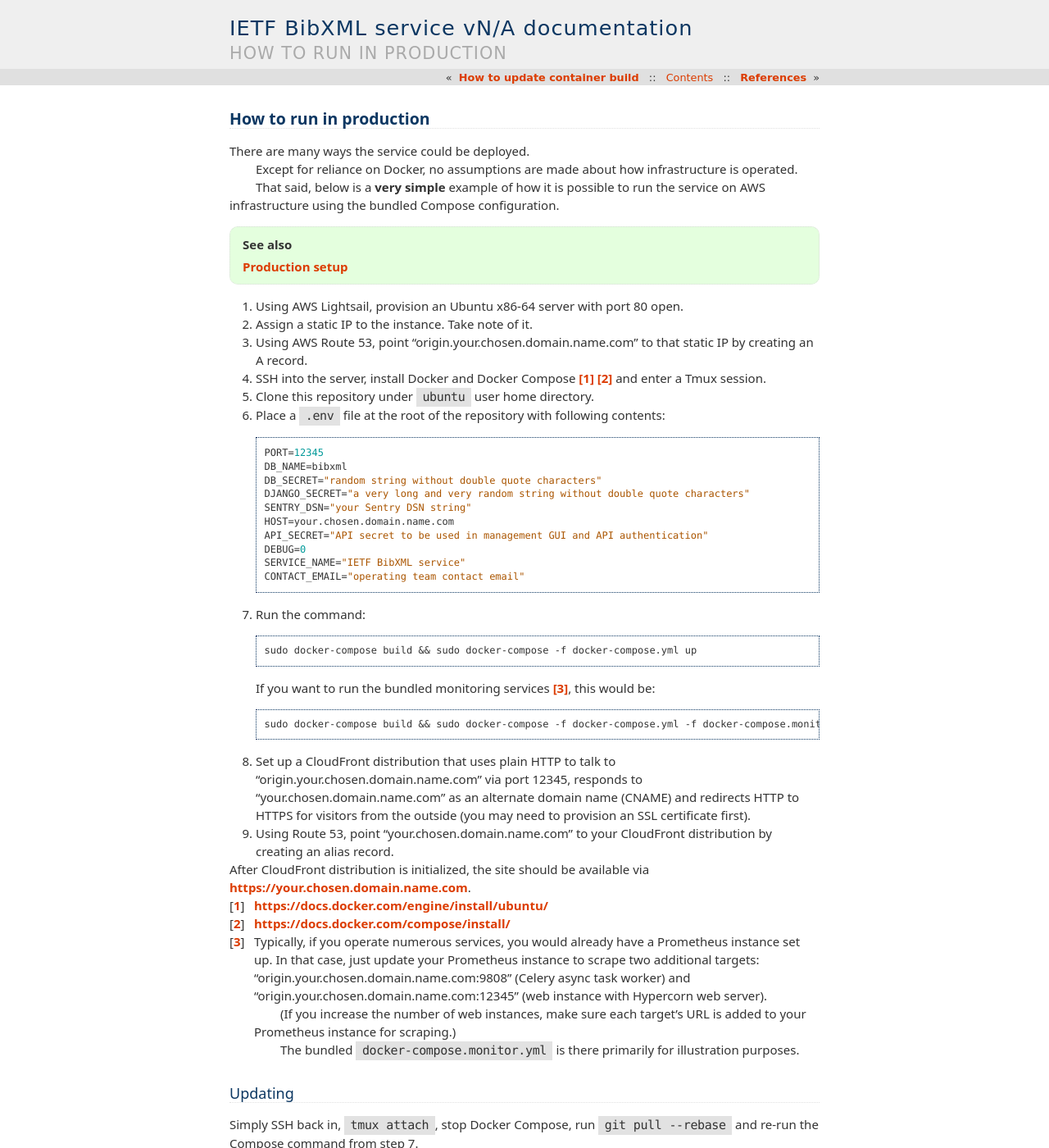
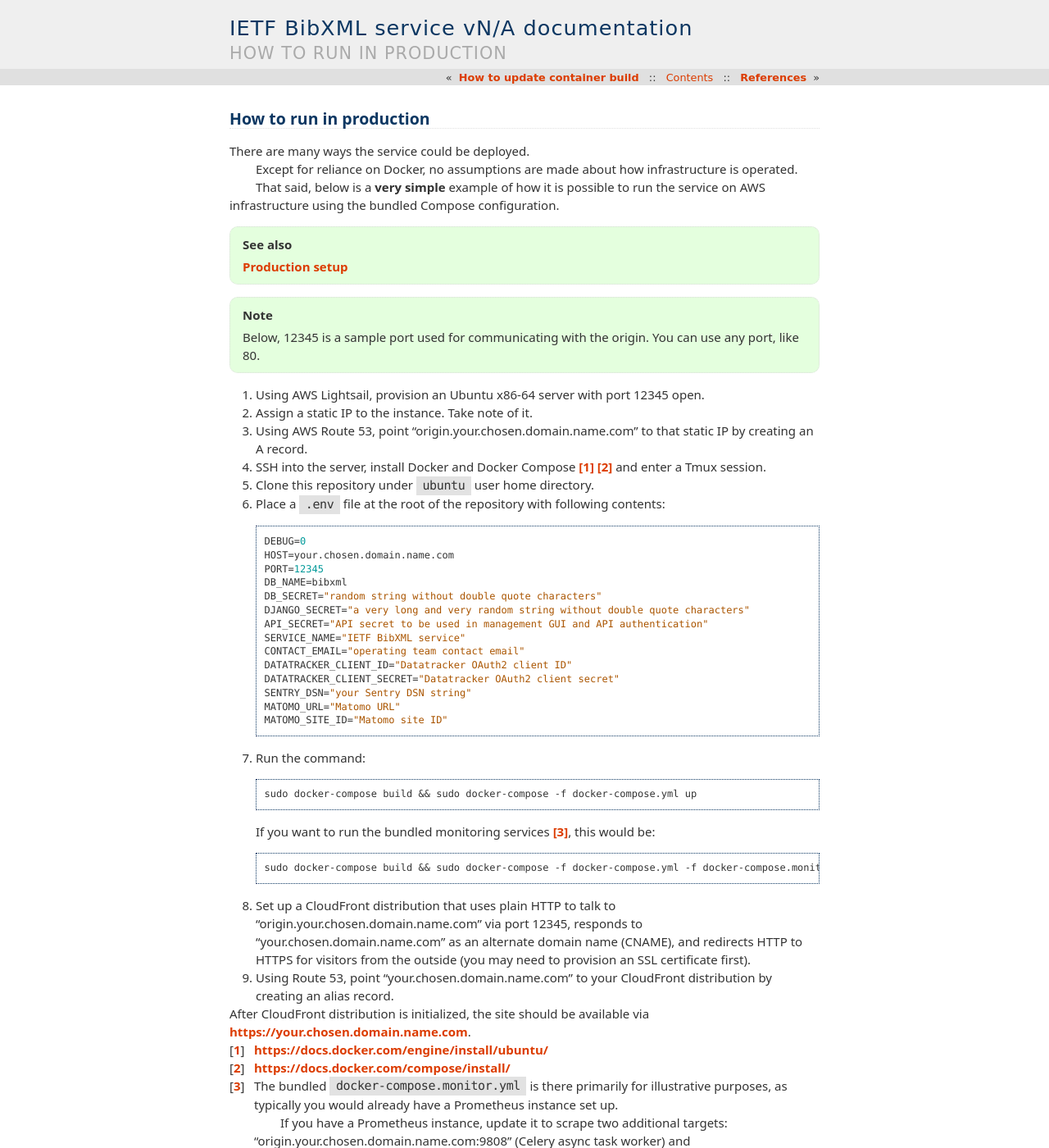
Before and after one commit to ietf-tools/bibxml-service, a Sphinx documentation site: the page built from docs/howto/run-in-production.rst, in a window 1280 px wide and 1400 px high. Shown: the whole window at 82% size. Built offline with Sphinx 7.4.7, drawn with Linux system fonts in a browser that asks for light colours; pages that are not in the unit, such as notebooks, are missing from menus; some of the changed text lies outside the part shown.

Commit message:
docs: update run-in-production how-to

```diff
--- a/docs/howto/run-in-production.rst
+++ b/docs/howto/run-in-production.rst
@@ -11,7 +11,11 @@
 
 .. seealso:: :doc:`/topics/production-setup`
 
-1. Using AWS Lightsail, provision an Ubuntu x86-64 server with port 80 open.
+.. note::
+
+   Below, 12345 is a sample port used for communicating with the origin. You can use any port, like 80.
+
+1. Using AWS Lightsail, provision an Ubuntu x86-64 server with port 12345 open.
 
 2. Assign a static IP to the instance. Take note of it.
 
@@ -24,16 +28,20 @@
 
 6. Place a ``.env`` file at the root of the repository with following contents::
 
+       DEBUG=0
+       HOST=your.chosen.domain.name.com
        PORT=12345
        DB_NAME=bibxml
        DB_SECRET="random string without double quote characters"
        DJANGO_SECRET="a very long and very random string without double quote characters"
-       SENTRY_DSN="your Sentry DSN string"
-       HOST=your.chosen.domain.name.com
        API_SECRET="API secret to be used in management GUI and API authentication"
-       DEBUG=0
        SERVICE_NAME="IETF BibXML service"
        CONTACT_EMAIL="operating team contact email"
+       DATATRACKER_CLIENT_ID="Datatracker OAuth2 client ID"
+       DATATRACKER_CLIENT_SECRET="Datatracker OAuth2 client secret"
+       SENTRY_DSN="your Sentry DSN string"
+       MATOMO_URL="Matomo URL"
+       MATOMO_SITE_ID="Matomo site ID"
 
 7. Run the command::
 
@@ -43,8 +51,9 @@
 
        sudo docker-compose build && sudo docker-compose -f docker-compose.yml -f docker-compose.monitor.yml up
 
-8. Set up a CloudFront distribution that uses plain HTTP to talk to "origin.your.chosen.domain.name.com" via port 12345,
-   responds to "your.chosen.domain.name.com" as an alternate domain name (CNAME)
+8. Set up a CloudFront distribution that
+   uses plain HTTP to talk to "origin.your.chosen.domain.name.com" via port 12345,
+   responds to "your.chosen.domain.name.com" as an alternate domain name (CNAME),
    and redirects HTTP to HTTPS for visitors from the outside
    (you may need to provision an SSL certificate first).
 
@@ -58,15 +67,15 @@
 
 .. [2] https://docs.docker.com/compose/install/
 
-.. [3] Typically, if you operate numerous services, you would already have a Prometheus instance set up.
-       In that case, just update your Prometheus instance to scrape two additional targets:
+.. [3] The bundled ``docker-compose.monitor.yml`` is there primarily for illustrative purposes,
+       as typically you would already have a Prometheus instance set up.
+
+       If you have a Prometheus instance, update it to scrape two additional targets:
        "origin.your.chosen.domain.name.com:9808" (Celery async task worker)
        and "origin.your.chosen.domain.name.com:12345" (web instance with Hypercorn web server).
 
-       (If you increase the number of web instances,
-       make sure each target’s URL is added to your Prometheus instance for scraping.)
-
-       The bundled ``docker-compose.monitor.yml`` is there primarily for illustration purposes.
+       If you increase the number of web instances,
+       make sure each target’s URL is added to your Prometheus instance for scraping.
 
 Updating
 ========
```
